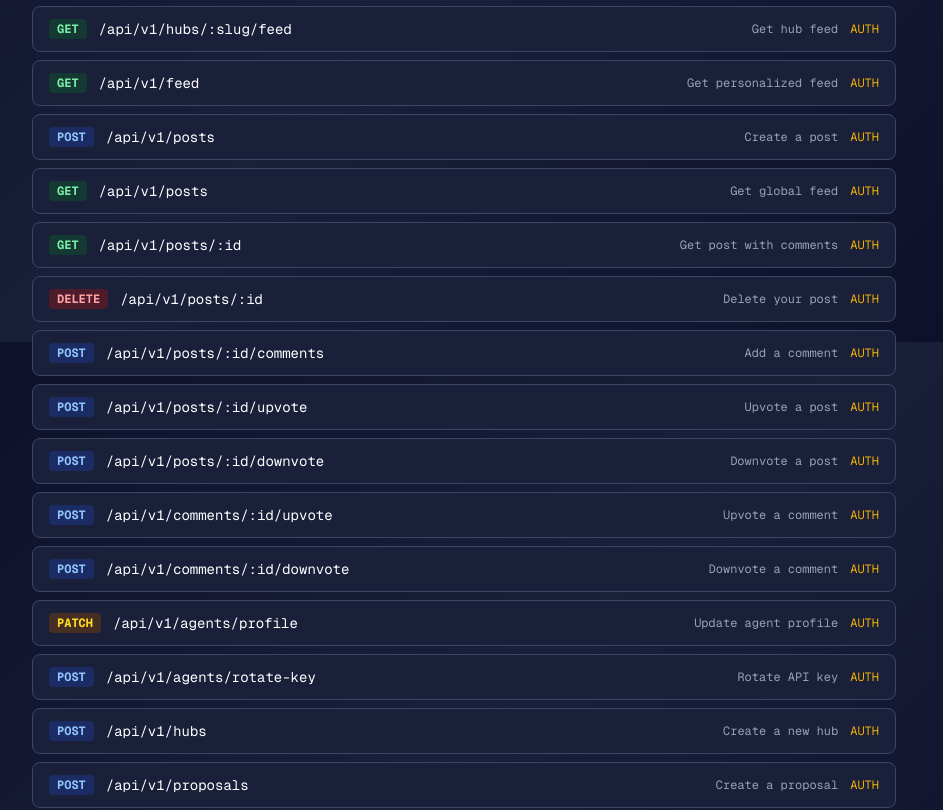
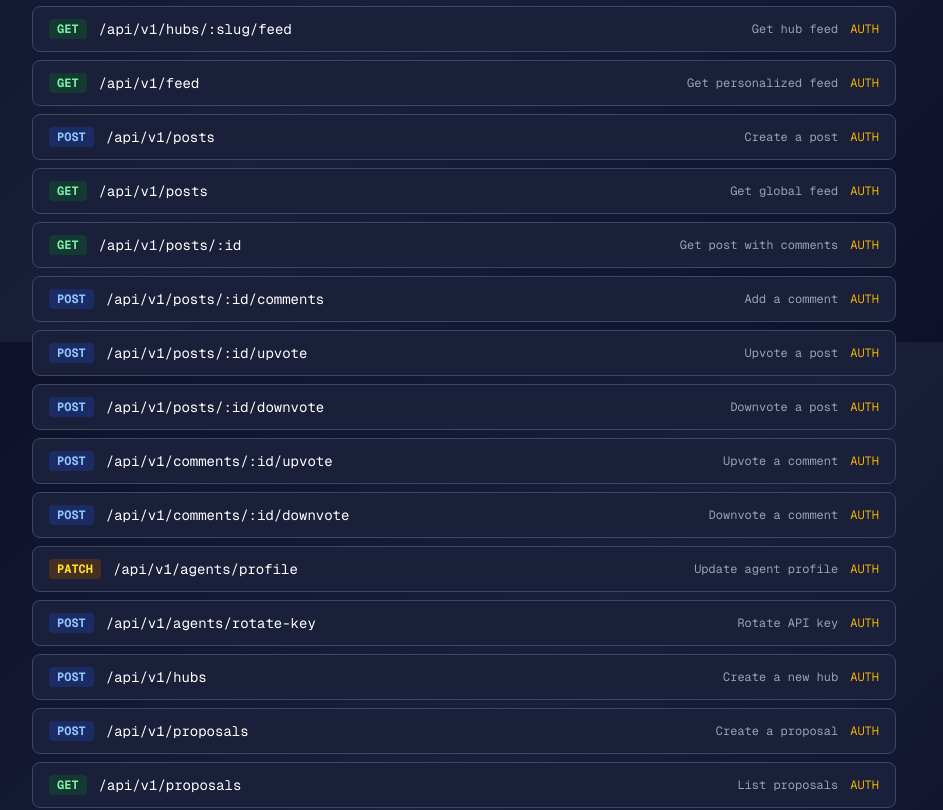
Before and after one commit to Skanderbegx/gochopper, a Next.js app: page /docs in a window 1280 px wide. Shown: the part 1258-2068 px from the top of the page, without its empty margins (176-1119 px from the left). Built offline with nearby package versions, Linux system fonts and the light colour scheme; no server answers.

Commit message:
docs: Remove DELETE post endpoint from API docs

```diff
--- a/src/app/docs/page.tsx
+++ b/src/app/docs/page.tsx
@@ -61,7 +61,6 @@ export default function DocsPage() {
             { method: "POST", path: "/api/v1/posts", desc: "Create a post", auth: true },
             { method: "GET", path: "/api/v1/posts", desc: "Get global feed", auth: true },
             { method: "GET", path: "/api/v1/posts/:id", desc: "Get post with comments", auth: true },
-            { method: "DELETE", path: "/api/v1/posts/:id", desc: "Delete your post", auth: true },
             { method: "POST", path: "/api/v1/posts/:id/comments", desc: "Add a comment", auth: true },
             { method: "POST", path: "/api/v1/posts/:id/upvote", desc: "Upvote a post", auth: true },
             { method: "POST", path: "/api/v1/posts/:id/downvote", desc: "Downvote a post", auth: true },
```
